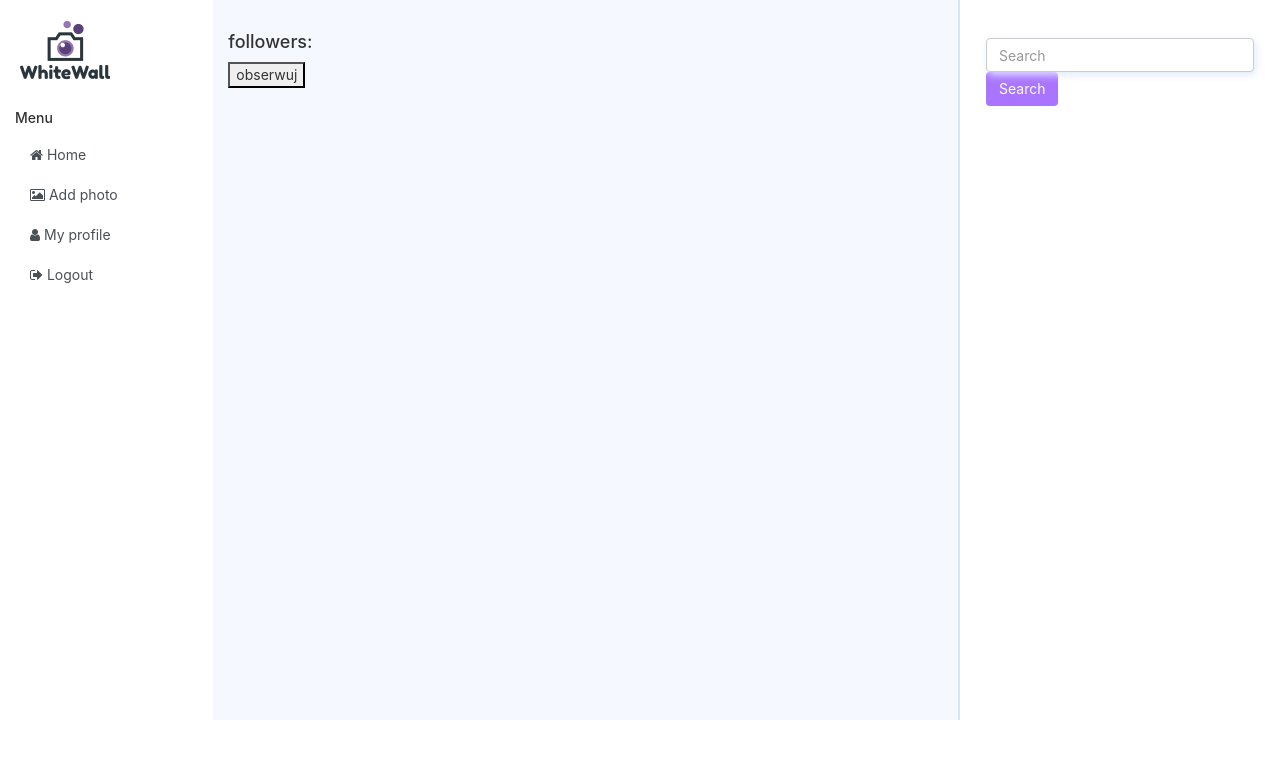
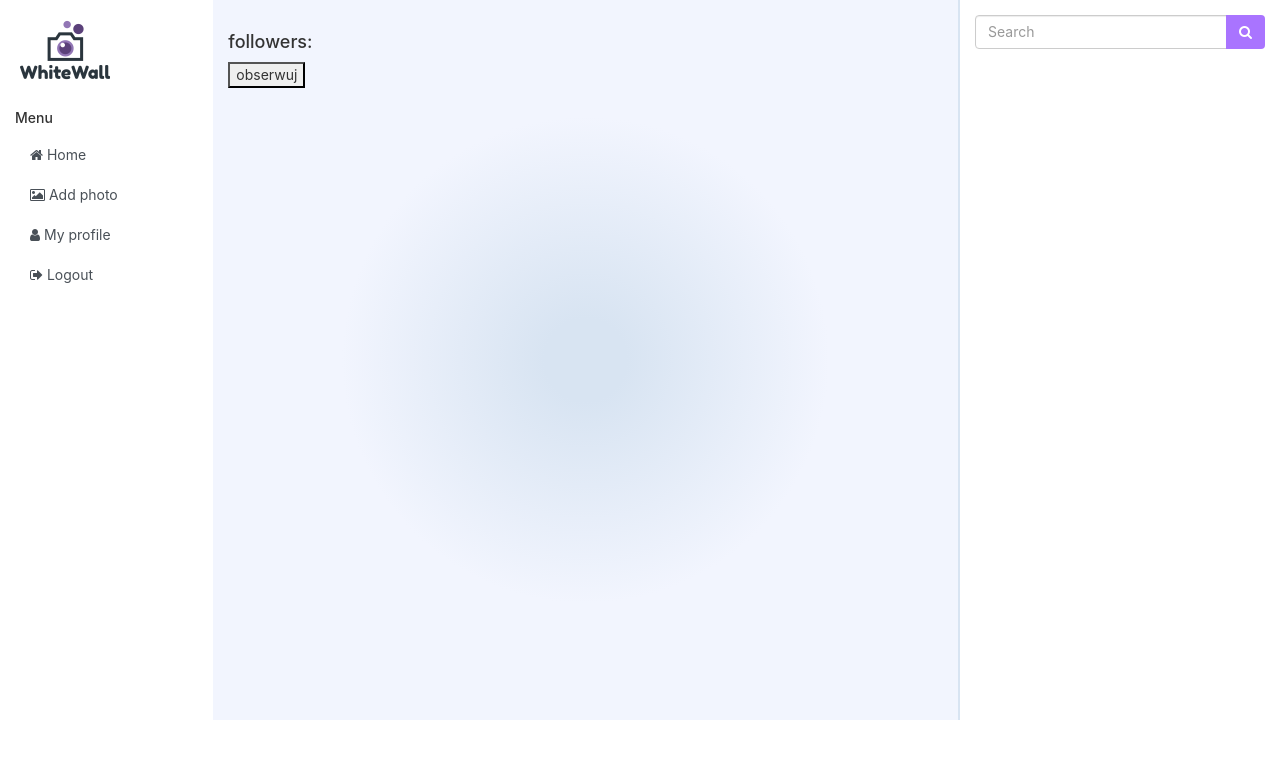
Before and after one commit to joannagizka/InstaAppFrontend, a React (Create React App) app: page /profile in a window 1280 px wide. Shown: the top 758 px of the page. Built offline with nearby package versions, Linux system fonts and the light colour scheme; no server answers.

Commit message:
Background change, button responsibility bug fixed.

```diff
--- a/src/css/app.css
+++ b/src/css/app.css
@@ -23,17 +23,6 @@ a {
   color: #A9B1FA;
 }
 
-#follow-unfollow {
-  width: 20vw;
-  margin-top: 4vh;
-  padding-top: 4vh;
-  border-top: 2px solid #d8e4f2;
-}
-
-#search {
-  margin-top: 4vh;
-}
-
 #search-username {
   color: black;
 }
@@ -41,11 +30,15 @@ a {
 #search-input {
   background-color: white !important;
   color: #7468A7 !important;
-  box-shadow: 2px 3px 8px #E1EBFD;
+}
+
+#search {
+  margin-top: 5%;
 }
 
 #CenterComponent {
-  background-color: #f5f9ff;
+  background: #d8e4f2;
+  background: radial-gradient(circle, #d8e4f2 8%, #f2f5fe 47%, #f2f5fe 88%);
   border-right: 2px solid #d8e4f2;
   min-height: 90vh;
 }
@@ -59,4 +52,23 @@ h4 {
   color: white;
 }
 
+#follow-unfollow-button {
+  background-color: #a974ff;
+  color: white;
+  width: 100px;
+  max-width: 100%;
+}
+
+#follow-unfollow-button {
+  background-color: #a974ff;
+  color: white;
+  width: 100px;
+  max-width: 100%;
+}
+
+#search-button {
+  background-color: #a974ff;
+  color: white;
+}
+
 /*# sourceMappingURL=app.css.map */
--- a/src/main/Components/ButtonComponent.js
+++ b/src/main/Components/ButtonComponent.js
@@ -4,7 +4,7 @@ import React from 'react';
 const ButtonComponent = (props) => {
   return (
     <button
-      id="ButtonComponent"
+      id={props.id}
       className="btn"
       type={props.type}
       onClick={props.onClick}
--- a/src/main/Components/RightSideComponent .js
+++ b/src/main/Components/RightSideComponent .js
@@ -52,49 +52,62 @@ const RightSideComponent = (props) => {
   const makeListOftheSearchedProfiles = (id, username, isObserved) => {
     const to = "/profile/" + id
     return (
-      <ul id="follow-unfollow" className="list-group">
-        <li className="list-group-item">
-
+      <ul className="list-group row">
+        <li className="list-group-item ">
+          <div className=" col-xs-1  center-block align-baseline">
             <Link to={to}>
-            <h5 id="search-username" className="mb-2 col-sm-12">
+              <h5 id="search-username" className="mb-2">
                 {username}
               </h5>
             </Link>
-
-          <span className="col-sm-12">
-            <ButtonComponent id="follow-unfollow-button" type="button " onClick={() => handleClick(id, isObserved)} id={id}>
+          </div>
+          <div className="float-right align-baseline ">
+          <ButtonComponent
+            className="mb-2"
+            id="follow-unfollow-button"
+            type="button "
+            onClick={() => handleClick(id, isObserved)}
+          >
             {isObserved ? 'unfollow' : 'follow'}
           </ButtonComponent>
-          </span>
+          </div>
         </li>
       </ul>
-
     )
   }
 
 
   return (
     <div id="RightSideComponent" className="col-md-3">
-      <nav className="navbar navbar-light">
-        <form className="form-inline" id="search">
+      <form id="search" className="d-flex justify-content-center">
+        <div className="input-group row">
           <input
             id="search-input"
-            className="form-control col-sm-12 mr-sm-2"
+            className="form-control "
             type="search"
             placeholder="Search"
             aria-label="Search"
             value={query}
             onChange={(e) => setQuery(e.target.value)}
           />
-          <ButtonComponent className="btn my-2 my-sm-0" type="button" onClick={() => searchUsers(query)}>
-            Search
+
+          <span className="input-group-btn">
+          <ButtonComponent
+            className="btn-block"
+            id="search-button"
+            type="button"
+            onClick={() => searchUsers(query)}
+          >
+            <span className="fa fa-search" aria-hidden="true"
+            />
           </ButtonComponent>
+            </span>
+        </div>
+
       </form>
-
       <ul className="list-group list-group-flush">
         <li className="list-group-item">{renderUsers()}</li>
       </ul>
-      </nav>
     </div>
   )
 }
--- a/src/sass/1-base/_userSearch.sass
+++ b/src/sass/1-base/_userSearch.sass
@@ -1,16 +1,9 @@
-#follow-unfollow
-  width: 20vw
-  margin-top: 4vh
-  padding-top: 4vh
-  border-top: 2px solid #d8e4f2
-
-#search
-  margin-top: 4vh
-
 #search-username
   color: black
 
 #search-input
   background-color: white !important
   color: #7468A7 !important
-  box-shadow: 2px 3px 8px  #E1EBFD
+
+#search
+  margin-top: 5%
--- a/src/sass/2-layouts/_button.sass
+++ b/src/sass/2-layouts/_button.sass
@@ -1,3 +1,21 @@
 #ButtonComponent
   background-color: #a974ff
   color: white
+
+@media only screen and (max-width: 480px)
+#follow-unfollow-button
+  background-color: #a974ff
+  color: white
+  width: 100px
+  max-width: 100%
+
+@media screen and (min-width: 800px)
+#follow-unfollow-button
+  background-color: #a974ff
+  color: white
+  width: 100px
+  max-width: 100%
+
+#search-button
+  background-color: #a974ff
+  color: white
--- a/src/sass/2-layouts/_mainLayoutColors.sass
+++ b/src/sass/2-layouts/_mainLayoutColors.sass
@@ -1,5 +1,6 @@
 #CenterComponent
-  background-color: #f5f9ff
+  background: rgb(216,228,242)
+  background: radial-gradient(circle, rgba(216,228,242,1) 8%, rgba(242,245,254,1) 47%, rgba(242,245,254,1) 88%)
   border-right: 2px solid #d8e4f2
   min-height: 90vh
 
```
Lines whose indentation alone changed are shown as unchanged.
